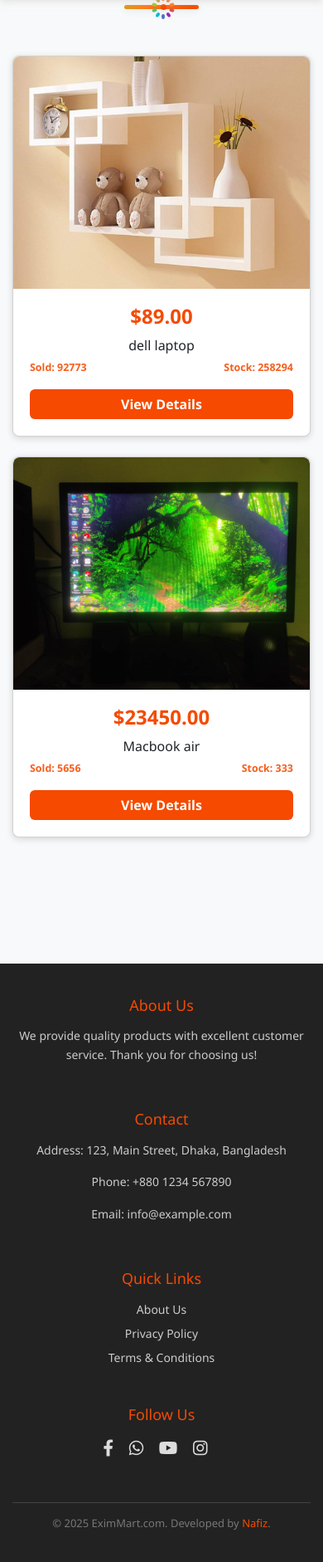
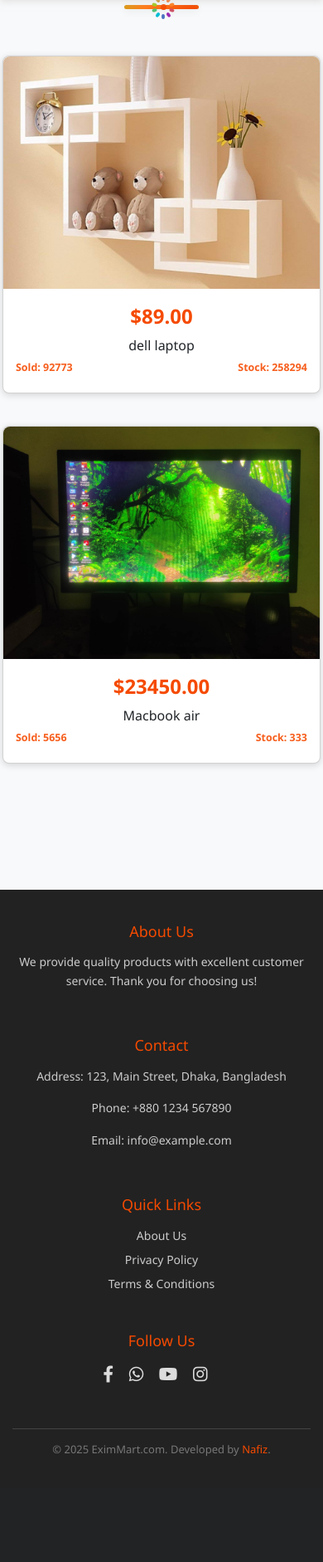
Before and after one commit to nafiz-swe/eximmart, a Flask app: page /products/computers-laptops in a window 390 px wide. Shown: the part 208-2090 px from the top of the page at 83% size. After the commit the page ends 1962 px from the top, so only its background shows below. Run offline with Flask 3, Linux system fonts and the light colour scheme; data comes from the database, SQL or seed files in the repository.

Commit message:
product card update

```diff
--- a/static/css/style.css
+++ b/static/css/style.css
@@ -250,8 +250,29 @@ select:focus {
 
 
 
+/* === Products Card Styles === */
 
-/* === Products Card Styles === */
+.products-card {
+    display: flex;
+    flex-wrap: wrap;
+    justify-content: center !important;
+    gap: 15px; /* Card এর মাঝে গ্যাপ */
+    padding: 5px;
+}
+.card-title a {
+    display: -webkit-box;
+    -webkit-line-clamp: 2; /* Max 2 line */
+    -webkit-box-orient: vertical;
+    overflow: hidden;
+    text-overflow: ellipsis;
+    line-height: 1.2em;
+    max-height: calc(1.2em * 2); /* 2 lines */
+}
+.product-col {
+    flex: 0 0 calc(20% - 15px); /* 5 cards in one row */
+    max-width: calc(20% - 15px);
+    padding: 0;
+}
 
 .card {
     box-shadow: 0 2px 8px rgb(0 0 0 / 0.15);
@@ -259,9 +280,6 @@ select:focus {
     transition: transform 0.3s ease, box-shadow 0.3s ease;
     margin-bottom: 20px;
     background-color: #fff;
-}
-.products-card{
-    justify-content: center !important;
 }
 .card:hover {
     transform: translateY(-5px);
@@ -277,7 +295,7 @@ select:focus {
 }
 
 .card-body {
-    padding: 15px 20px 0px;
+    padding: 15px 15px 0px;
 }
 
 .card-title {
@@ -370,22 +388,28 @@ select:focus {
 }
 
 /* === Responsive tweaks === */
+@media (max-width: 1200px) {
+    .product-col {
+        flex: 0 0 calc(25% - 15px); /* 4 cards */
+        max-width: calc(25% - 15px);
+    }
+}
 @media (max-width: 991px) {
-  .col-md-3 {
-    flex: 0 0 33.3333%;
-    max-width: 33.3333%;
-  }
+    .product-col {
+        flex: 0 0 calc(33.3333% - 15px); /* 3 cards */
+        max-width: calc(33.3333% - 15px);
+    }
 }
 @media (max-width: 768px) {
-  .col-md-3 {
-    flex: 0 0 50%;
-    max-width: 50%;
-  }
+    .product-col {
+        flex: 0 0 calc(50% - 15px); /* 2 cards */
+        max-width: calc(50% - 15px);
+    }
 }
 @media (max-width: 576px) {
-    .col-md-3 {
-      flex: 0 0 100%;
-      max-width: 100%;
+    .product-col {
+        flex: 0 0 100%; /* 1 card */
+        max-width: 100%;
     }
     .card-img-top {
         height: 280px;
@@ -402,8 +426,8 @@ select:focus {
     }
 }
 
+/* === Category Card Styles === */
 
-/* === Category Card Styles === */
 /* Home Category design */
 .container.mb-5 {
   padding-bottom: 30px;
--- a/templates/products/computers-laptops.html
+++ b/templates/products/computers-laptops.html
@@ -9,31 +9,41 @@
     <span></span><span></span><span></span><span></span><span></span>
   </div>
 </div>
+
+
 <div class="row products-card px-0 my-3 py-3">
   {% for product in products %}
-  <div class="col-md-3 col-sm-6 mb-4">
+  <div class="product-col mb-4">
     <div class="card h-100">
-      <img src="{{ url_for('static', filename=product.product_image1) }}" class="card-img-top" alt="{{ product.product_name }}" />
+      {% set detail_url = url_for('product_detail', product_id=product.id) %}
+
+      <!-- Image clickable -->
+      <a href="{{ detail_url }}" target="_blank">
+        <img src="{{ url_for('static', filename=product.product_image1) }}"
+             class="card-img-top" alt="{{ product.product_name }}" />
+      </a>
+
       <div class="card-body text-center">
         <div class="product-price mb-2">${{ '%.2f'|format(product.price) }}</div>
-        <h5 class="card-title">{{ product.product_name }}</h5>
-        <div class="d-flex justify-content-between stoke-sold mt-2 mb-3">
+
+        <!-- Title clickable -->
+        <h5 class="card-title">
+          <a href="{{ detail_url }}" target="_blank" style="text-decoration:none; color:inherit; display:-webkit-box; -webkit-line-clamp:2; -webkit-box-orient:vertical; overflow:hidden; text-overflow:ellipsis;">
+            {{ product.product_name }}
+          </a>
+        </h5>
+
+        <div class="d-flex justify-content-between stoke-sold mt-2">
           <div>Sold: {{ product.sold }}</div>
           <div>Stock: {{ product.stock }}</div>
         </div>
-        <!-- {% set detail_url = url_for('product_detail', product_id=product.id) %}
-        <button onclick="window.location.href='{{ detail_url }}'" class="btn order-btn w-100">
-            View Details
-        </button> -->
-        {% set detail_url = url_for('product_detail', product_id=product.id) %}
-        <button onclick="window.location.href='{{ detail_url }}'" class="btn order-btn w-100">View Details</button>
-
 
       </div>
     </div>
   </div>
   {% endfor %}
 </div>
+
 
 <!-- Pagination -->
 {% if total_pages > 1 %}
```
Also changed, not shown: templates/index.html (+23 -7 lines), templates/products/search.html (+20 -6 lines).
